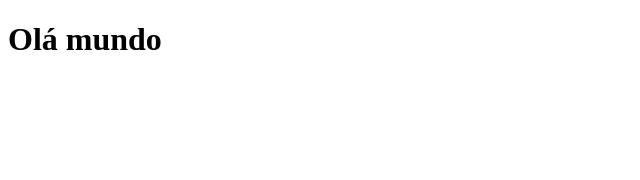
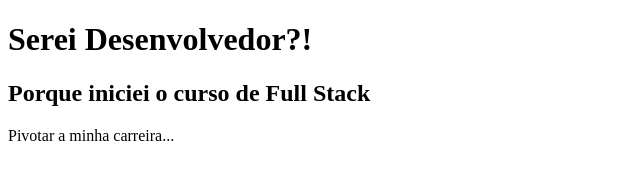
Before and after one commit to thiagobduarte/thiagobduarte.github.io, a plain HTML site: page index.html in a window 1280 px wide. Shown: the whole page, without its empty margins (0-640 px from the left). Drawn offline with Linux system fonts and the light colour scheme.

Commit message:
Adicionei tags

```diff
--- a/index.html
+++ b/index.html
@@ -6,6 +6,8 @@
     <title>Thiago Duarte</title>
 </head>
 <body>
-    <h1>Olá mundo</h1>
+    <h1>Serei Desenvolvedor?!</h1>
+    <h2>Porque iniciei o curso de Full Stack</h2>
+    <p>Pivotar a minha carreira...</p>
 </body>
 </html>
```
